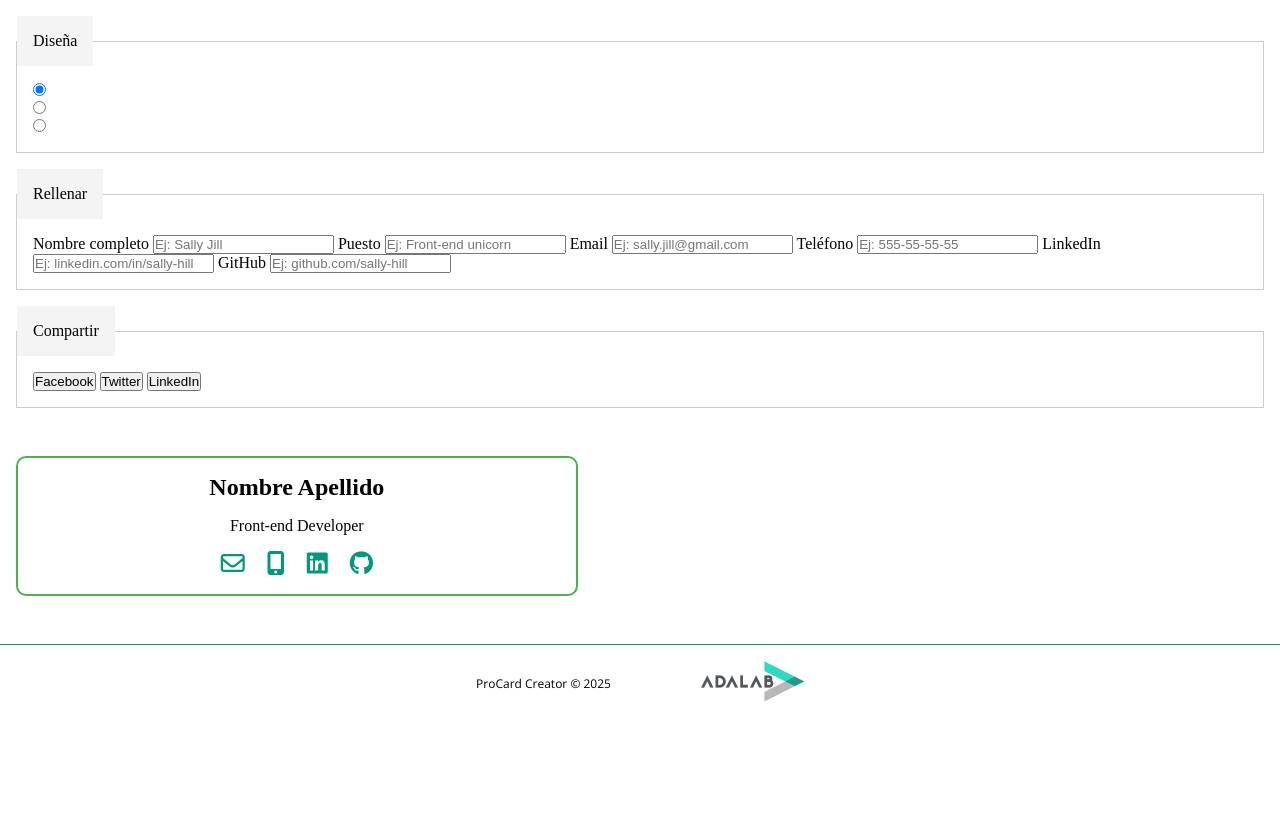
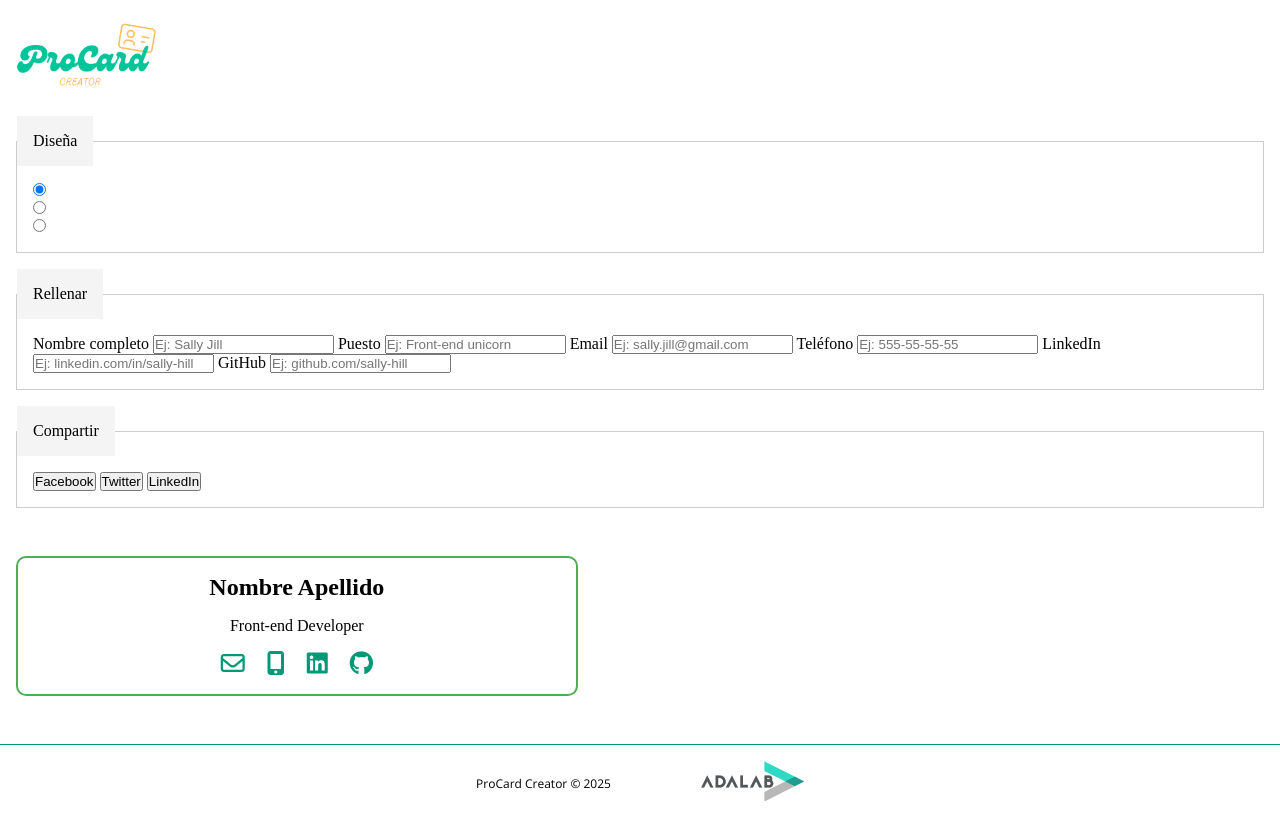
Before and after one commit to biancadragan/project-promo-c-pt-module-2-team-1, a website built with Vite: page src/create-card.html in a window 1280 px wide. Before the commit the page ends 800 px from the top, so only its background shows below. Built offline with nearby package versions, Linux system fonts and the light colour scheme; a web font is replaced by a local one.

Commit message:
Add header for create card page

```diff
--- a/src/create-card.html
+++ b/src/create-card.html
@@ -15,6 +15,8 @@
     <link rel="stylesheet" href="./scss/main.scss" />
     <link rel="icon" href="../public/favicon.png" />
 </head>
+
+<load src="./partials/header.html" />
 
 <body>
     <main class="create-card__main">
--- /dev/null
+++ b/src/partials/header.html
@@ -0,0 +1,3 @@
+<header class="header">
+    <img class="header__image" src="/images/ProCard-logo.png" alt="Logo de ProCard">
+</header>
--- /dev/null
+++ b/src/scss/layout/_header.scss
@@ -0,0 +1,8 @@
+.header {
+
+    &__image {
+        height: 5rem;
+        margin-top: 1rem;
+    }
+
+}
--- a/src/scss/main.scss
+++ b/src/scss/main.scss
@@ -2,4 +2,5 @@
 @import 'core/variables';
 @import 'layout/landing-1';
 @import 'layout/footer';
+@import 'layout/header';
 @import 'components/create-card.scss';
```
